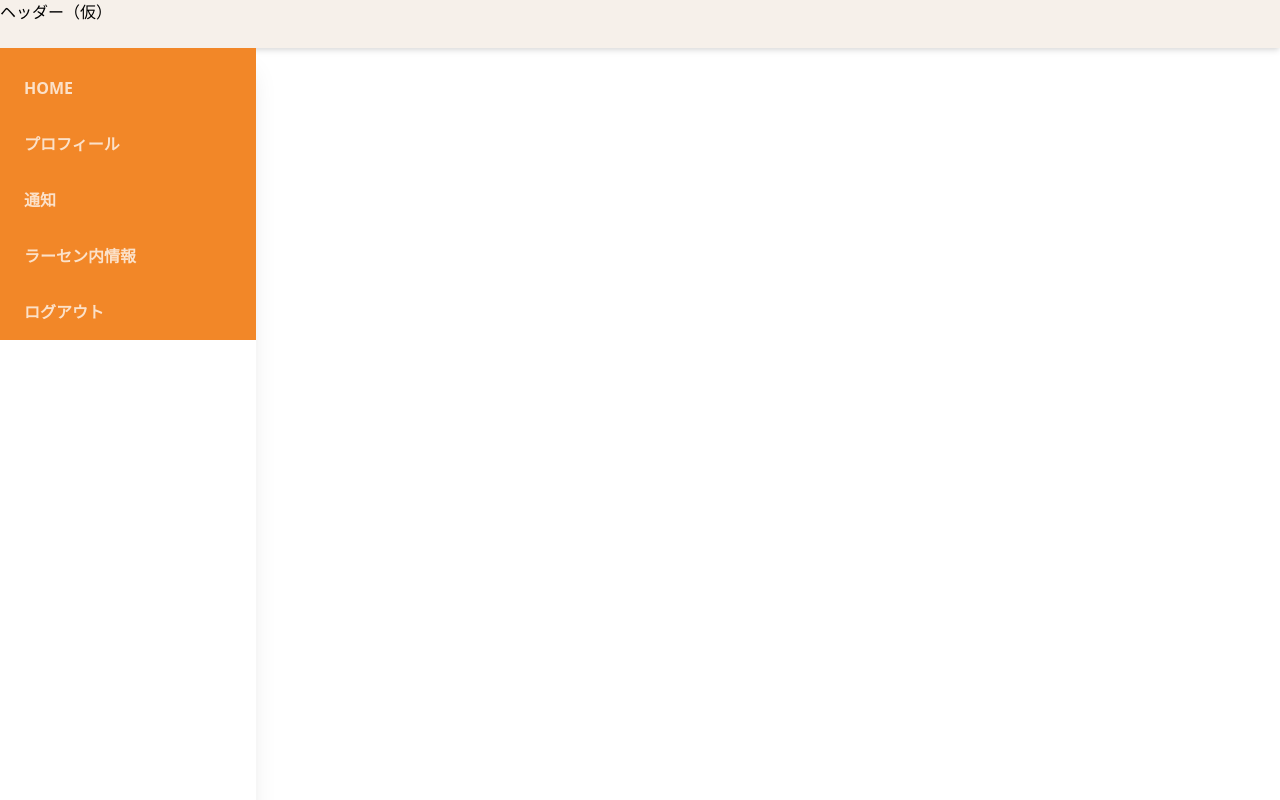
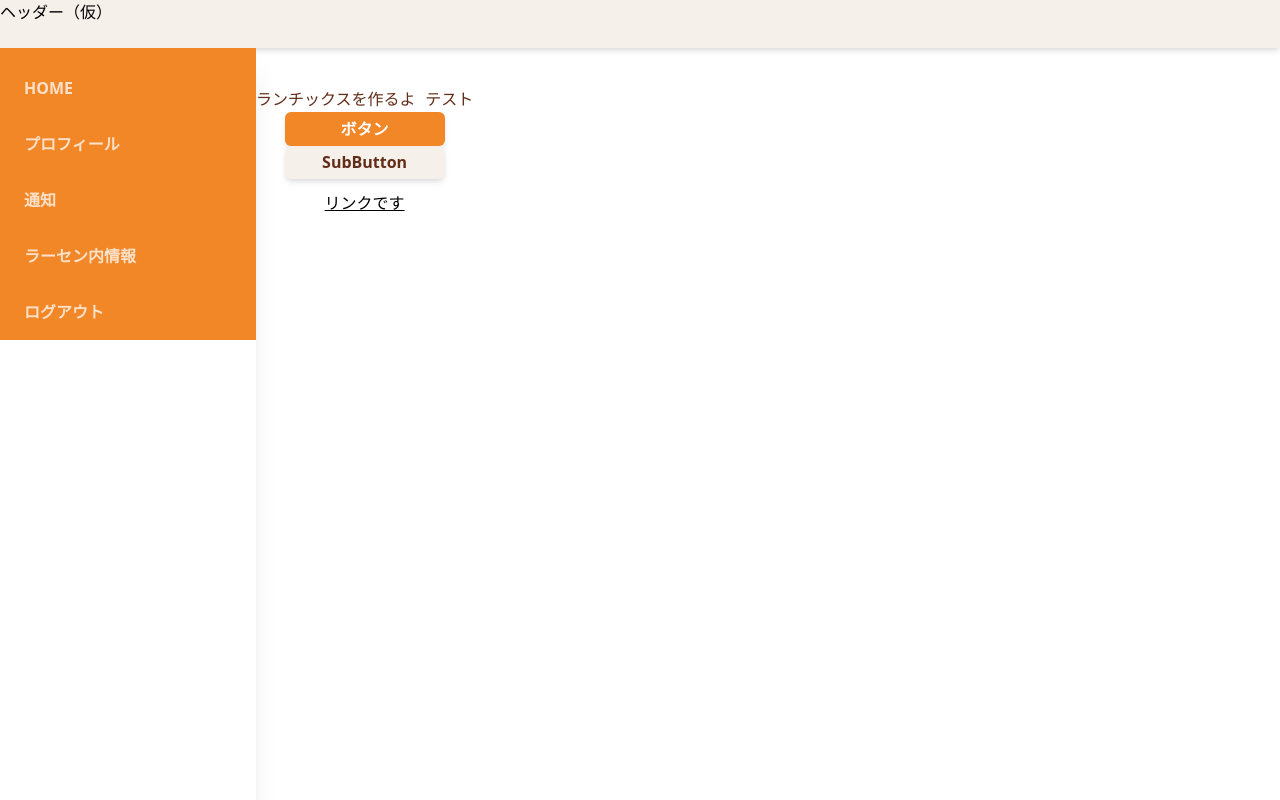
Before and after one commit to suzu1997/rakus-sns-app, a Next.js app: page / in a window 1280 px wide. Shown: the top 800 px of the page. Built offline with nearby package versions, Linux system fonts and the light colour scheme.

Commit message:
メニューサイドバー一旦完成

```diff
--- a/src/pages/index.tsx
+++ b/src/pages/index.tsx
@@ -7,9 +7,12 @@ const Home: NextPage = () => {
   return (
     <>
       {" "}
+      <div className="flex">
         <MenuBar></MenuBar>
-      <div className="flex flex-col items-center mt-10">
-        <p className="font-mono text-text-brown">ランチックスを作るよ テスト</p>
+        <div className="flex-col items-center mt-10 flex">
+          <p className="font-mono text-text-brown">
+            ランチックスを作るよ テスト
+          </p>
           <Button
             label="ボタン"
             onClick={() => {
@@ -29,6 +32,7 @@ const Home: NextPage = () => {
             <a className="underline hover:text-blue-800 mt-3">リンクです</a>
           </Link>
         </div>
+      </div>
     </>
   );
 };
```
Lines whose indentation alone changed are shown as unchanged.
